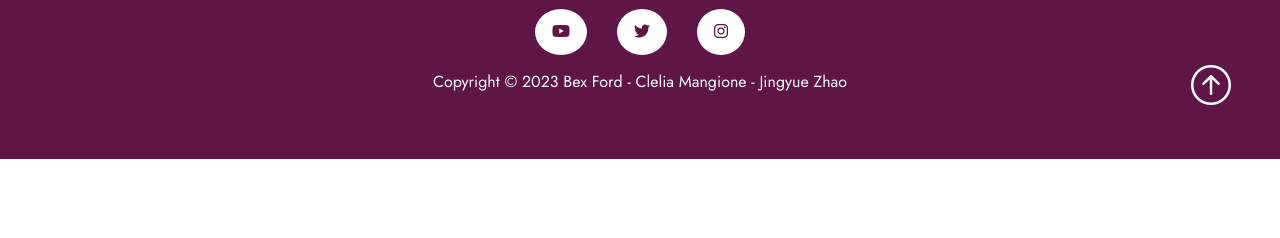
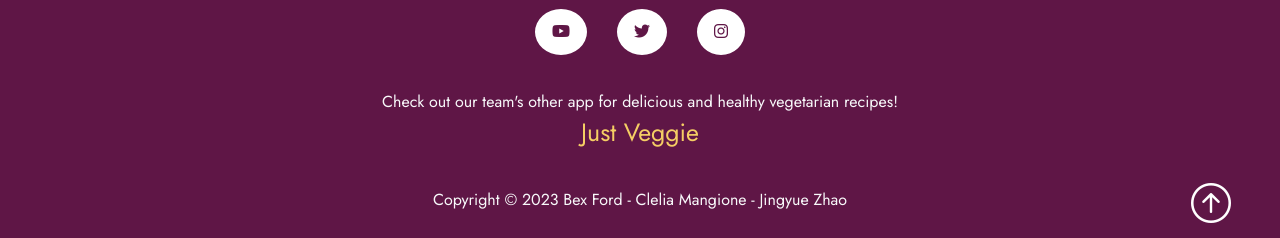
Before and after one commit to Clelia-M/WellFit, a React (Create React App) app: page / in a window 1280 px wide. Shown: the part 5480-5718 px from the top of the page. Before the commit the page ends 5639 px from the top, so only its background shows below. Built offline with nearby package versions, Linux system fonts and the light colour scheme; no server answers.

Commit message:
footer just veggie msg

```diff
--- a/src/components/Footer.js
+++ b/src/components/Footer.js
@@ -6,18 +6,26 @@ function Footer() {
     <div className="container">
       <div className="social">
         <button type="button" className="btn btn-acc-round">
-          <a target="_blank" href="https://www.youtube.com/"><span className="fa-brands fa-youtube"
+          <a target="_blank" rel="noopener noreferrer" href="https://www.youtube.com/"><span className="fa-brands fa-youtube"
               aria-hidden="true"></span><span className="sr-only">Youtube</span></a>
         </button>
         <button type="button" className="btn btn-acc-round">
-          <a target="_blank" href="https://twitter.com"><span className="fa-brands fa-twitter"
+          <a target="_blank" rel="noopener noreferrer" href="https://twitter.com"><span className="fa-brands fa-twitter"
               aria-hidden="true"></span><span className="sr-only">Twitter</span></a>
         </button>
         <button type="button" className="btn btn-acc-round">
-          <a target="_blank" href="https://www.instagram.com/"><span className="fa-brands fa-instagram"
+          <a target="_blank" rel="noopener noreferrer" href="https://www.instagram.com/"><span className="fa-brands fa-instagram"
               aria-hidden="true"></span><span className="sr-only">Instagram</span></a>
         </button>
       </div>
+      <div id="justveggie" className="row">
+          <div className="col">
+            <p>
+            Check out our team's other app for delicious and healthy vegetarian recipes! <br></br>
+              <a id="veggie" target="_blank" rel="noopener noreferrer" href="https://bex-ford.github.io/project-1/">Just Veggie</a>
+            </p>
+          </div>
+        </div>
       <div className="copyright">
         <p>Copyright &copy; 2023 Bex Ford - Clelia Mangione - Jingyue Zhao</p>
         <a href="#" className="position-absolute bottom-0 end-0 p-5">
--- a/src/index.css
+++ b/src/index.css
@@ -274,6 +274,19 @@ a:hover {
   color: var(--primaryclr);
 }
 
+#justveggie {
+  padding: 20px 0;
+}
+
+#veggie {
+  color: var(--secondarylightclr);
+  font-size: 25px;
+}
+
+#veggie:hover {
+  color: var(--primarylightclr);
+}
+
 /* Media queries */
 @media (max-width: 992px) {
 
```
